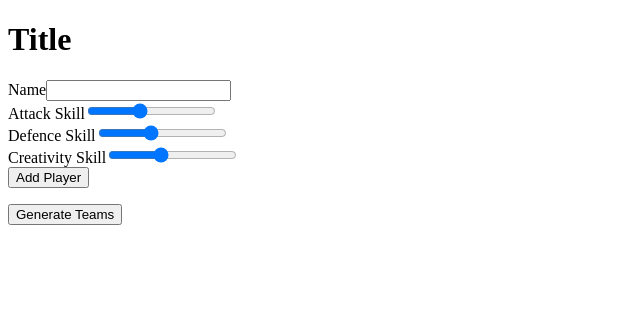
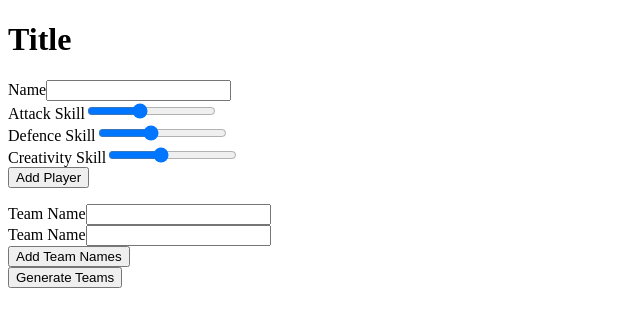
Before and after one commit to bpdm88/football-picker, a React (Create React App) app: page / in a window 1280 px wide. Shown: the top 326 px of the page, without its empty margins (0-640 px from the left). Built offline with nearby package versions, Linux system fonts and the light colour scheme.

Commit message:
Team Names can be submitted from local to global state

```diff
--- a/src/App.js
+++ b/src/App.js
@@ -1,5 +1,6 @@
 import PlayerForm from "./components/PlayerForm";
 import PlayerList from "./components/PlayerList";
+import TeamForm from "./components/TeamForm";
 import Team from "./components/Team";
 
 const App = () => {
@@ -8,6 +9,7 @@ const App = () => {
             <h1>Title</h1>
             <PlayerForm />
             <PlayerList />
+            <TeamForm />
             <Team />
         </>
     );
--- /dev/null
+++ b/src/components/TeamForm/TeamForm.js
@@ -0,0 +1,56 @@
+import React from "react";
+import FormField from "../PlayerForm/FormField";
+
+class TeamForm extends React.Component {
+    constructor(props) {
+        super(props);
+
+        this.state = {
+            teamName1: "",
+            teamName2: "",
+        };
+
+        this.handleChangeTeamName1 = this.handleChangeTeamName1.bind(this);
+        this.handleChangeTeamName2 = this.handleChangeTeamName2.bind(this);
+        this.handleSubmit = this.handleSubmit.bind(this);
+    }
+
+    handleChangeTeamName1(event) {
+        this.setState({ teamName1: event.currentTarget.value });
+    }
+
+    handleChangeTeamName2(event) {
+        this.setState({ teamName2: event.currentTarget.value });
+    }
+
+    handleSubmit(event) {
+        event.preventDefault();
+
+        this.props.handleUpdateTeamNames({ ...this.state });
+    }
+
+    render() {
+        let { teamName1, teamName2 } = this.state;
+        return (
+            <form onSubmit={this.handleSubmit}>
+                <FormField
+                    label="Team Name"
+                    name="team-name"
+                    type="text"
+                    handleChange={this.handleChangeTeamName1}
+                    value={teamName1}
+                />
+                <FormField
+                    label="Team Name"
+                    name="team-name"
+                    type="text"
+                    handleChange={this.handleChangeTeamName2}
+                    value={teamName2}
+                />
+                <button onSubmit={this.handleSubmit}>Add Team Names</button>
+            </form>
+        );
+    }
+}
+
+export default TeamForm;
--- /dev/null
+++ b/src/components/TeamForm/index.js
@@ -0,0 +1,11 @@
+import { connect } from "react-redux";
+import TeamForm from "./TeamForm";
+import { update } from "../../data/actions/state";
+
+let mapDispatchToProps = (dispatch) => {
+    return {
+        handleUpdateTeamNames: (data) => dispatch(update(data)),
+    };
+};
+
+export default connect(null, mapDispatchToProps)(TeamForm);
--- a/src/data/actions/state.js
+++ b/src/data/actions/state.js
@@ -13,3 +13,11 @@ export const generate = () => {
         type: "GENERATE_TEAMS",
     };
 };
+
+export const update = (data) => {
+    return {
+        type: "UPDATE_TEAM_NAMES",
+        teamName1: data.teamName1,
+        teamName2: data.teamName2,
+    };
+};
--- a/src/data/initial.js
+++ b/src/data/initial.js
@@ -2,6 +2,8 @@ const initial = {
     players: [],
     team1: [],
     team2: [],
+    teamName1: "",
+    teamName2: "",
 };
 
 export default initial;
--- a/src/data/reducer.js
+++ b/src/data/reducer.js
@@ -2,6 +2,8 @@ const reducer = (state, action) => {
     switch (action.type) {
         case "ADD_PLAYER":
             return addToList(state, action);
+        case "UPDATE_TEAM_NAMES":
+            return updateNames(state, action);
         case "GENERATE_TEAMS":
             return createTeams(state);
         default:
@@ -24,6 +26,12 @@ const addToList = (state, action) => ({
     ],
 });
 
+const updateNames = (state, action) => ({
+    ...state,
+    teamName1: action.teamName1,
+    teamName2: action.teamName2,
+});
+
 const createTeams = (state) => {
     let array = state.players;
 
```
Also changed, not shown: 1 other file (tests, documents, lock files or other folders).
